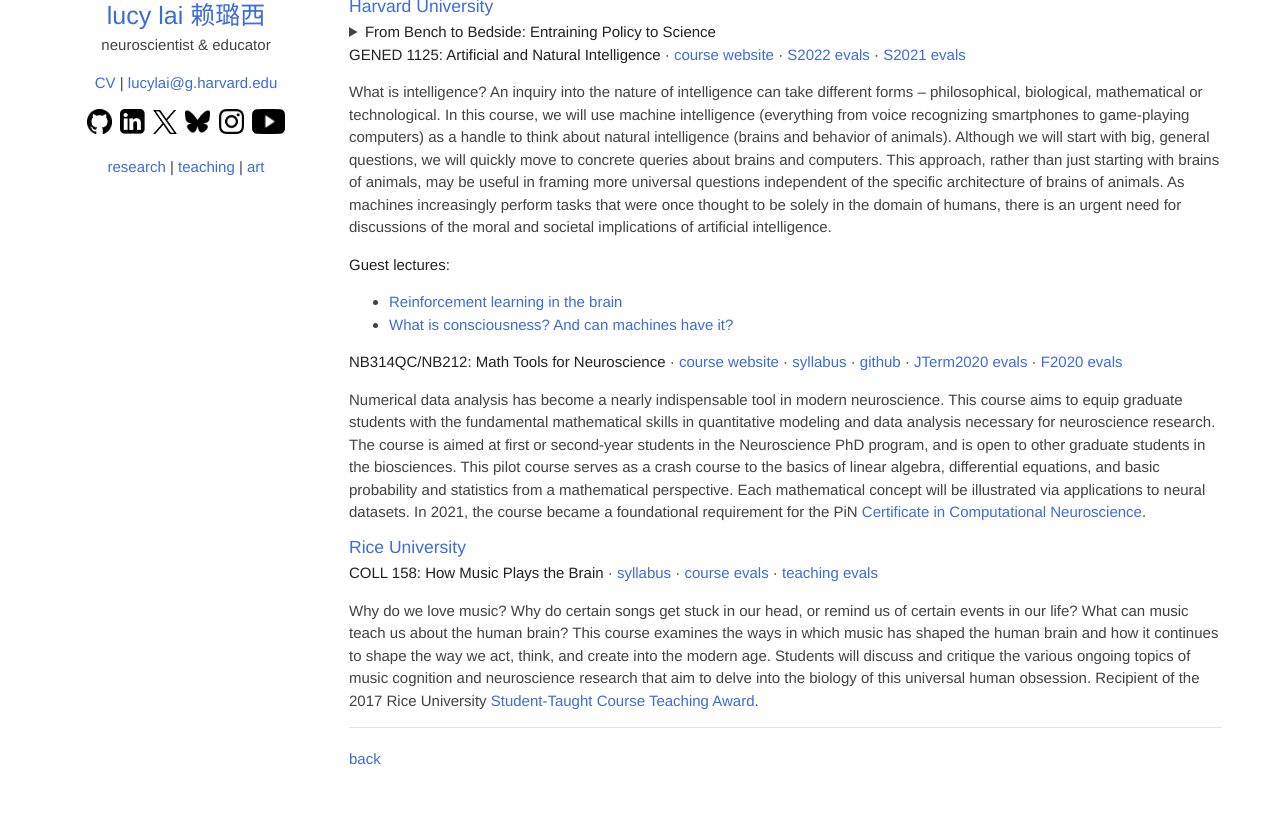
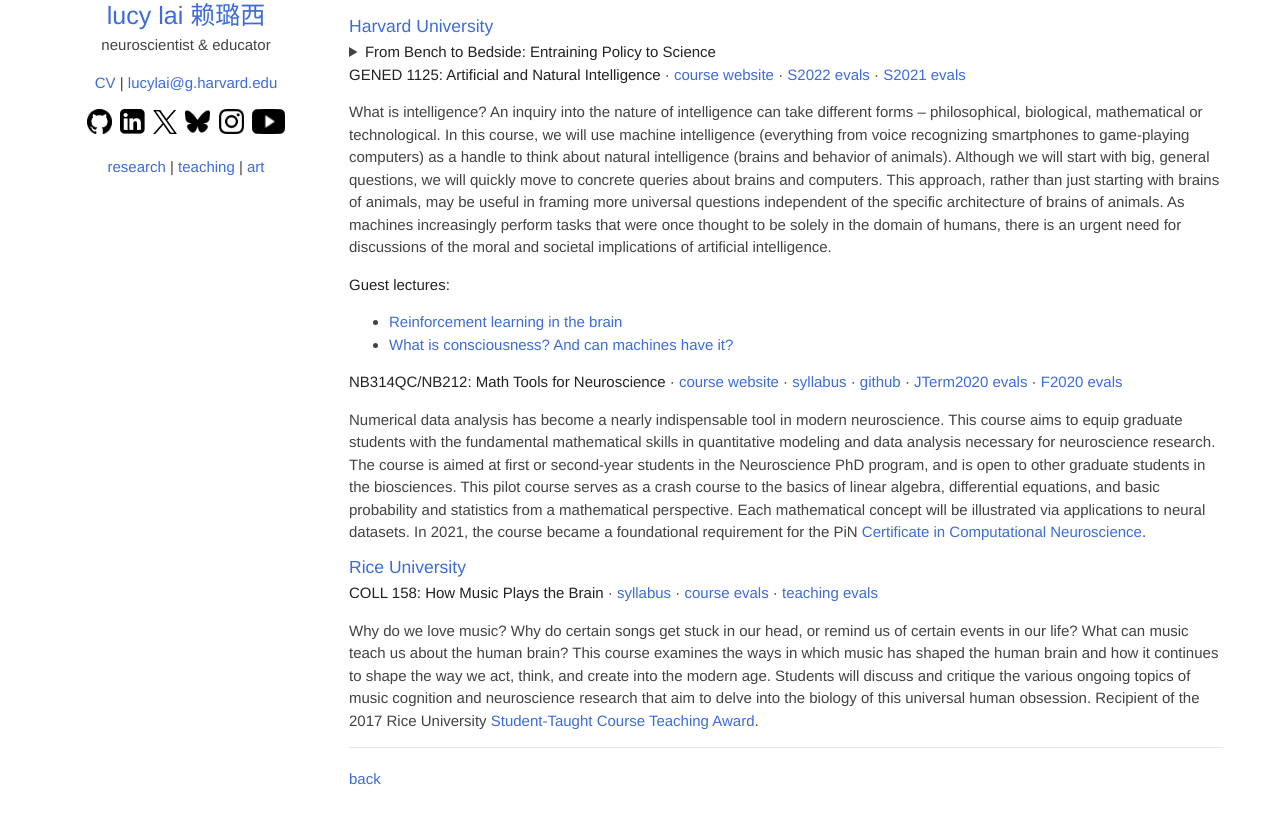
Before and after one commit to lucylai96/lucylai96.github.io, a Jekyll site: the page built from teaching.md, in a window 1280 px wide and 1107 px high. Shown: the part 251-1075 px from the top of the window. Built offline with Jekyll 4.4.1, drawn with Linux system fonts in a browser that asks for light colours; our own code applies the rules of GitHub Pages for plain Markdown files.

Commit message:
Update teaching.md

```diff
--- a/teaching.md
+++ b/teaching.md
@@ -9,7 +9,7 @@
 
 ### UCSD
 
-<details>
+<details style="margin-bottom: 20px;">
 <summary><strong>COGS 180: Decision Making in the Brain</strong></summary>
 
 <a href="https://cogs180.github.io/su24/" target="_blank">course website</a> ·
```
